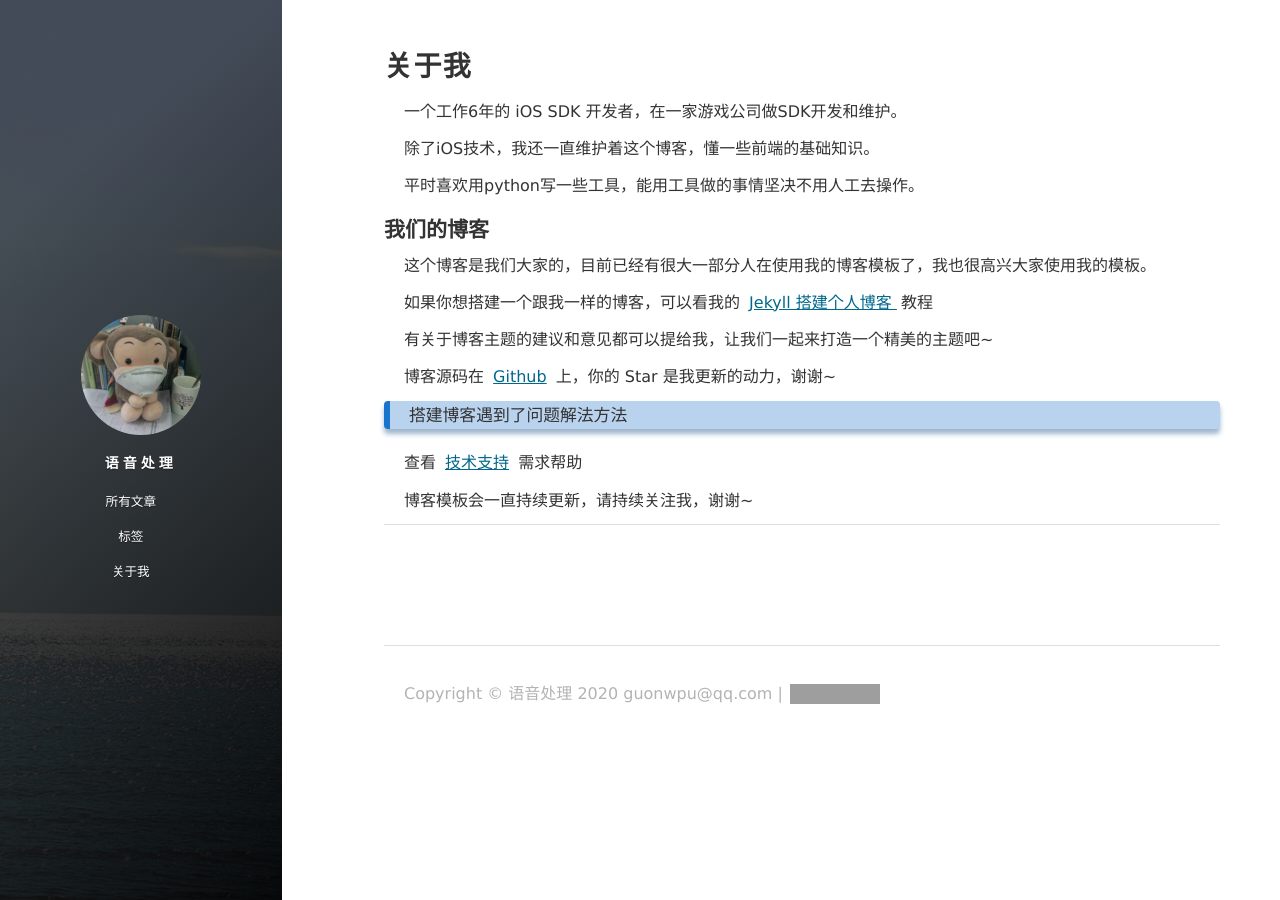
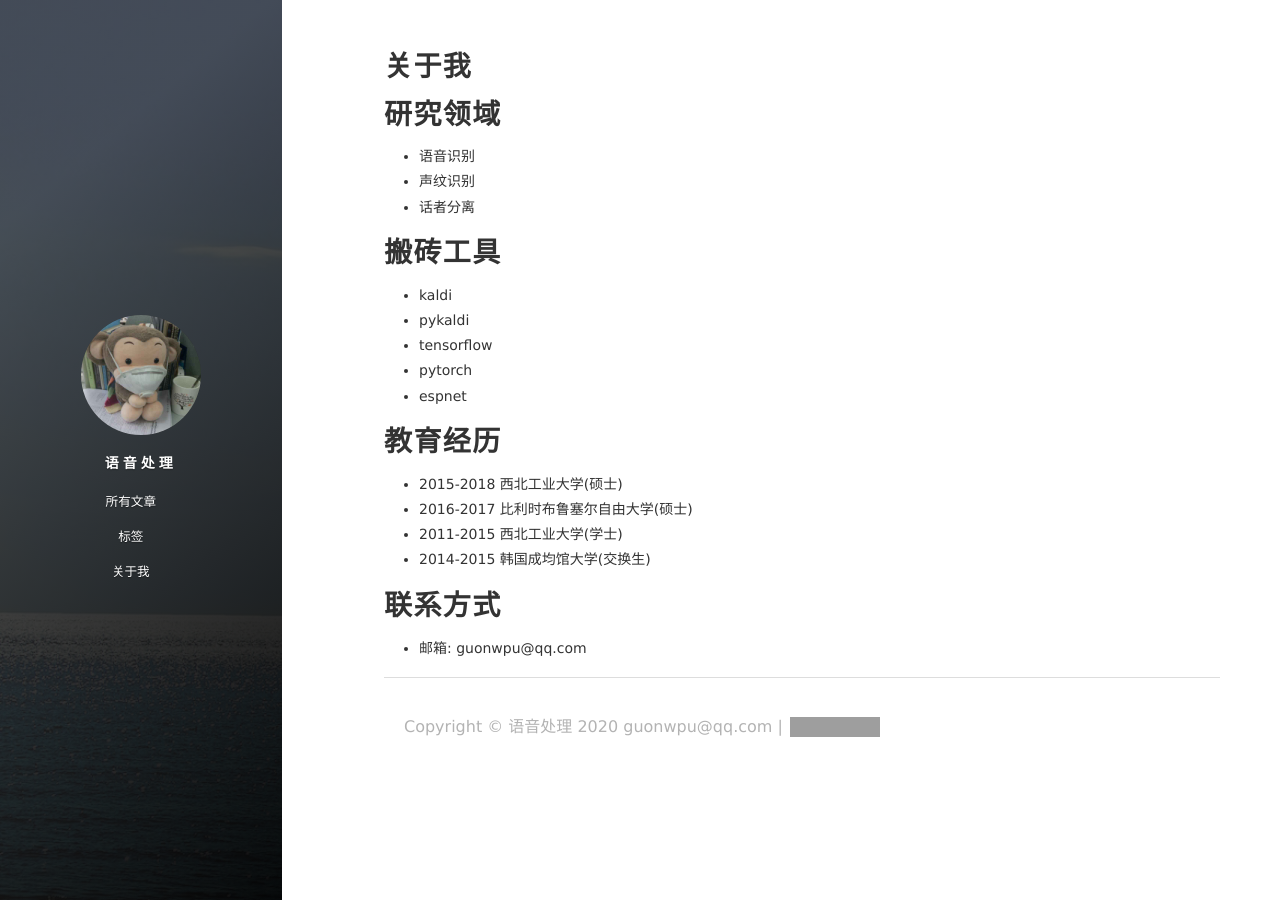
Before and after one commit to glynpu/glynpu.github.io, a Jekyll site: the page built from about.md, in a window 1280 px wide. Built offline with Jekyll 4.4.1, drawn with Linux system fonts in a browser that asks for light colours; nearby versions of some CDN libraries; comment, search, counter and statistics services are not loaded; grey boxes are pictures that could not be loaded.

Commit message:
self introduction

```diff
--- a/about.md
+++ b/about.md
@@ -3,30 +3,34 @@ layout: page
 title: 关于我
 ---
 
-一个工作6年的 iOS SDK 开发者，在一家游戏公司做SDK开发和维护。
-
-除了iOS技术，我还一直维护着这个博客，懂一些前端的基础知识。
-
-平时喜欢用python写一些工具，能用工具做的事情坚决不用人工去操作。
-
-<h2> 我们的博客 </h2>
-
-这个博客是我们大家的，目前已经有很大一部分人在使用我的博客模板了，我也很高兴大家使用我的模板。
-
-如果你想搭建一个跟我一样的博客，可以看我的
-<a href="/2016/10/jekyll_tutorials1/"> Jekyll 搭建个人博客 </a>
-教程
 
 
-有关于博客主题的建议和意见都可以提给我，让我们一起来打造一个精美的主题吧~
+<h1> 研究领域 </h1>
+<ul>
+<li>语音识别</li>
+<li>声纹识别</li>
+<li>话者分离</li>
+</ul>
 
-博客源码在 <a target="_blank" href='https://github.com/leopardpan/leopardpan.github.io/'>Github</a> 上，你的 Star 是我更新的动力，谢谢~
+<h1> 搬砖工具 </h1>
+<ul>
+<li>kaldi</li>
+<li>pykaldi</li>
+<li>tensorflow</li>
+<li>pytorch</li>
+<li>espnet</li>
+</ul>
+
+<h1> 教育经历 </h1>
+<ul>
+<li>2015-2018 西北工业大学(硕士)</li>
+<li>2016-2017 比利时布鲁塞尔自由大学(硕士)</li>
+<li>2011-2015 西北工业大学(学士)</li>
+<li>2014-2015 韩国成均馆大学(交换生)</li>
+</ul>
 
 
-<h3> 搭建博客遇到了问题解法方法 </h3>
-
-查看 [技术支持](https://leopardpan.cn/support/) 需求帮助
-
-博客模板会一直持续更新，请持续关注我，谢谢~
-
-{% include comments.html %}
+<h1> 联系方式  </h1>
+<ul>
+<li> 邮箱: guonwpu@qq.com </li>
+</ul>
```
